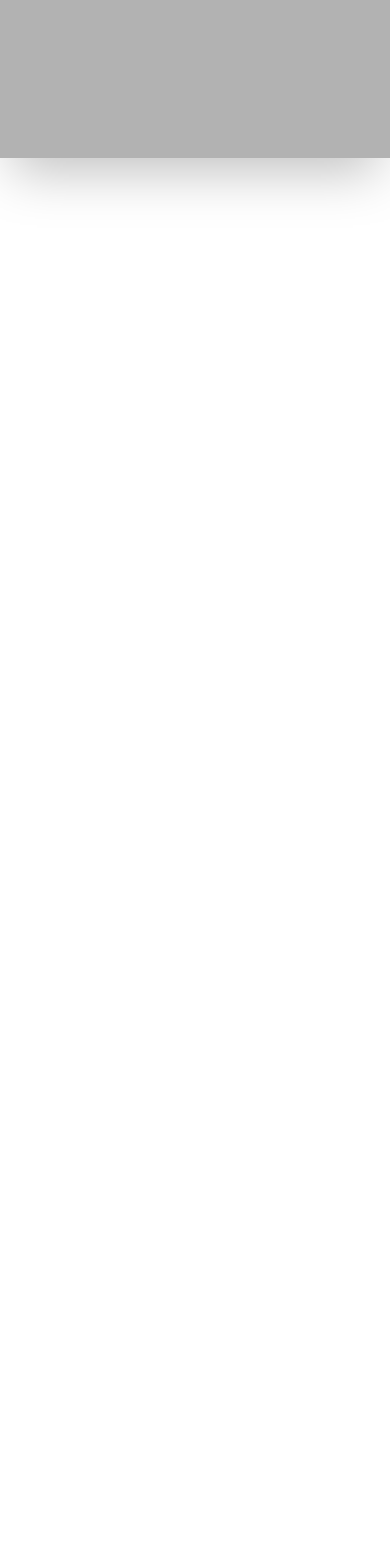
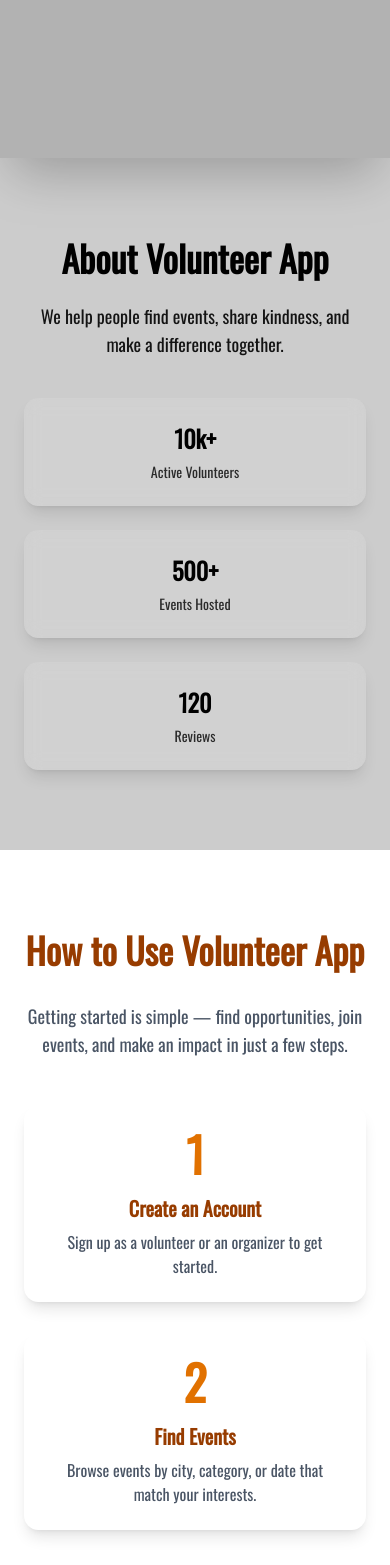
Before and after one commit to ermukhanoff007/Volunteer-App, a Next.js app: page / in a window 390 px wide. Shown: the part 432-1997 px from the top of the page. Before the commit the page ends 844 px from the top, so only its background shows below. Built offline with nearby package versions, Linux system fonts and the light colour scheme; no server answers; the database is empty.

Commit message:
added about section, fixed some issues  and added  footer

```diff
--- a/app/(home)/events/page.tsx
+++ b/app/(home)/events/page.tsx
@@ -2,7 +2,7 @@ import CityFilter from "@/components/CityFilter";
 import EventsPage from "./EventsPage";
 
 const page = () => {
-  return <div className="flex sm:flex-row flex-col items-start  justify-center p-4 gap-4">
+  return <div className="flex sm:flex-row flex-col p-4 gap-4">
     <CityFilter/>
     <EventsPage />
   </div>
--- a/app/(home)/layout.tsx
+++ b/app/(home)/layout.tsx
@@ -1,14 +1,16 @@
 import { auth } from "@/auth/auth";
+import Footer from "@/components/Footer";
 import Header from "@/components/Header";
 
 
 export default async function MainLayout({ children }: { children: React.ReactNode }) {
   const session = await auth();
-  console.log("MainLayout session:", session);
+
   return (
     <div className="relative">
       <Header session={session} />
       {children}
+      <Footer/>
     </div>
   );
 }
--- a/app/(home)/page.tsx
+++ b/app/(home)/page.tsx
@@ -1,10 +1,15 @@
+import About from "@/components/sections/About";
 import FirstSection from "@/components/sections/FirstSection";
-
+import HowToUse from "@/components/sections/HowToUse";
 
 export default function Home() {
   return (
     <div>
       <FirstSection />
+      <section id="about">
+        <About />
+      </section>
+      <HowToUse />
     </div>
   );
 }
--- a/app/globals.css
+++ b/app/globals.css
@@ -25,6 +25,8 @@ html, body {
   margin: 0;
   box-sizing: border-box;
   font-family: var(--font-oswald), sans-serif;
+  scroll-behavior: smooth;
+
 }
 *, *::before, *::after {
   box-sizing: inherit;
--- a/components/EventList.tsx
+++ b/components/EventList.tsx
@@ -1,11 +1,10 @@
 "use client";
-
 
 import Image from "next/image";
 import { useEventStore } from "@/store/eventStore";
 import { useEffect } from "react";
 import { useRouter } from "next/navigation";
-import {  IEventProps } from "@/types/event.types";
+import { IEventProps } from "@/types/event.types";
 
 export default function EventsList({ events }: IEventProps) {
   const { setEvents, filteredEvents, cityFilter } = useEventStore();
@@ -20,15 +19,23 @@ export default function EventsList({ events }: IEventProps) {
   };
 
   return (
-    <div className="flex justify-center items-start px-4 sm:py-8">
-      {filteredEvents.length === 0 && (
-        <p className="text-gray-500 text-lg italic">No events {cityFilter && `in ${cityFilter}`}</p>
-      )}
-      <div className="grid grid-cols-1 md:grid-cols-2  gap-6 w-full max-w-7xl">
+    <div className="w-full flex justify-center px-4 sm:py-8">
+      {filteredEvents.length === 0 ? (
+        <div className="flex flex-col items-center justify-center h-[600px]">
+          <p className="text-gray-500 text-lg italic">
+            No events {cityFilter && `in ${cityFilter}`}
+          </p>
+        </div>
+      ) : (
+        <div
+          className={`grid grid-cols-1 sm:grid-cols-2 md:grid-cols-3 gap-6 ${
+            filteredEvents.length === 1 ? "w-screen" : "w-full"
+          }`}
+        >
           {filteredEvents.map((event) => (
             <div
               key={event.id}
-            className="group relative bg-white rounded-2xl shadow-md overflow-hidden transition-all duration-300 hover:shadow-2xl hover:-translate-y-1 cursor-pointer border border-gray-100"
+              className="group relative bg-white rounded-2xl w-full shadow-md overflow-hidden transition-all duration-300 hover:shadow-2xl hover:-translate-y-1 cursor-pointer border border-gray-100"
               onClick={() => goToEventDetails(event.id)}
             >
               {event.image && (
@@ -60,6 +67,7 @@ export default function EventsList({ events }: IEventProps) {
             </div>
           ))}
         </div>
+      )}
     </div>
   );
 }
--- /dev/null
+++ b/components/Footer.tsx
@@ -0,0 +1,10 @@
+//Footer for the volunteer app
+export default function Footer() {
+  return (
+    <footer className="bg-amber-800 text-white py-6 mt-12">
+      <div className="container mx-auto px-6 text-center">
+        <p>&copy; {new Date().getFullYear()} Volunteer App. All rights reserved.</p>
+      </div>
+    </footer>
+  );
+}
--- a/components/Header.tsx
+++ b/components/Header.tsx
@@ -32,7 +32,7 @@ const Header = ({ session }: { session: any }) => {
     setRotate(false);
   }
   const links = [
-    { href: "/about", label: "About" },
+    { href: "/#about", label: "About" },
     { href: "/my-applications", label: "My Application" },
     { href: "/events", label: "All Events" },
   ];
--- a/components/MyApplications.tsx
+++ b/components/MyApplications.tsx
@@ -1,10 +1,16 @@
+import Link from "next/link";
 import UnSubscribeButton from "./UnsubscribeButton";
 import { IMyApplicationsProps } from "@/types/participation.types";
 
 function MyApplicationsPage({ participations }: IMyApplicationsProps) {
-  console.log(participations);
   return (
     <section className="flex items-center flex-col mt-4">
+      {participations.length === 0 && (
+        <div className="flex flex-col items-center justify-center h-[900px]">
+          <p className="text-gray-500 text-lg italic">You have not subscribed for any events yet.</p>
+          <Link href="/events"className="text-blue-500 underline" >Go to events</Link>
+        </div>
+      )}
       <div className="flex flex-col rounded-xl gap-4 items-start bg-white shadow-lg">
         {participations.map((particpation) => (
           <div
--- /dev/null
+++ b/components/sections/About.tsx
@@ -0,0 +1,27 @@
+export default function About() {
+  return (
+    <div className="relative  py-20 flex items-center justify-center text-black">
+      <div className="absolute inset-0 bg-black/20"></div>
+      <div className="relative z-10 text-center max-w-3xl px-6">
+        <h2 className="text-4xl font-bold mb-6">About Volunteer App</h2>
+        <p className="text-lg mb-10 opacity-90">
+          We help people find events, share kindness, and make a difference together.
+        </p>
+        <div className="grid grid-cols-1 md:grid-cols-3 gap-6">
+          <div className="bg-white/10 backdrop-blur-sm p-6 rounded-xl shadow-lg hover:bg-white/20 transition">
+            <h3 className="text-2xl font-semibold mb-2">10k+</h3>
+            <p className="text-sm opacity-80">Active Volunteers</p>
+          </div>
+          <div className="bg-white/10 backdrop-blur-sm p-6 rounded-xl shadow-lg hover:bg-white/20 transition">
+            <h3 className="text-2xl font-semibold mb-2">500+</h3>
+            <p className="text-sm opacity-80">Events Hosted</p>
+          </div>
+          <div className="bg-white/10 backdrop-blur-sm p-6 rounded-xl shadow-lg hover:bg-white/20 transition">
+            <h3 className="text-2xl font-semibold mb-2">120</h3>
+            <p className="text-sm opacity-80">Reviews</p>
+          </div>
+        </div>
+      </div>
+    </div>
+  );
+}
--- a/components/sections/FirstSection.tsx
+++ b/components/sections/FirstSection.tsx
@@ -3,7 +3,7 @@ import { Button } from "../ui/button";
 
 const FirstSection = () => {
   return (
-    <section className=' relative bg-[url("/e8cdfde9aa2f6c5a65e6cb78734558f7deae3b0d.jpg")] w-full bg-cover bg-center h-[500px]  shadow-2xl flex  items-center justify-center'>
+    <section className='relative bg-[url("/e8cdfde9aa2f6c5a65e6cb78734558f7deae3b0d.jpg")] w-full bg-cover bg-center h-[500px]  shadow-2xl flex  items-center justify-center'>
       <div className="absolute inset-0 bg-black/30"></div>
       <div className="flex flex-col items-center justify-center gap-3 relative z-10">
         <h1 className="text-5xl tracking-wide text-white ">Let's do it together</h1>
--- /dev/null
+++ b/components/sections/HowToUse.tsx
@@ -0,0 +1,42 @@
+import Link from "next/link";
+
+export default function HowToUse() {
+  return (
+    <section className="py-20 text-center">
+      <div className="container mx-auto px-6 max-w-5xl">
+        <h2 className="text-4xl font-bold mb-8 text-amber-800">How to Use Volunteer App</h2>
+        <p className="text-lg text-gray-600 mb-12">
+          Getting started is simple — find opportunities, join events, and make an impact in just a
+          few steps.
+        </p>
+
+        <div className="grid grid-cols-1 md:grid-cols-3 gap-8">
+          <Link
+            href="/register"
+            className="p-6 bg-white shadow-lg rounded-xl hover:-translate-y-2 transition-transform duration-300"
+          >
+            <div className="text-amber-600 text-5xl font-bold mb-4">1</div>
+            <h3 className="text-xl font-semibold mb-2 text-amber-800">Create an Account</h3>
+            <p className="text-gray-600">Sign up as a volunteer or an organizer to get started.</p>
+          </Link>
+
+          <div className="p-6 bg-white shadow-lg rounded-xl hover:-translate-y-2 transition-transform duration-300">
+            <div className="text-amber-600 text-5xl font-bold mb-4">2</div>
+            <h3 className="text-xl font-semibold mb-2 text-amber-800">Find Events</h3>
+            <p className="text-gray-600">
+              Browse events by city, category, or date that match your interests.
+            </p>
+          </div>
+
+          <div className="p-6 bg-white shadow-lg rounded-xl hover:-translate-y-2 transition-transform duration-300">
+            <div className="text-amber-600 text-5xl font-bold mb-4">3</div>
+            <h3 className="text-xl font-semibold mb-2 text-amber-800">Join & Participate</h3>
+            <p className="text-gray-600">
+              Register for an event and start making a difference in your community.
+            </p>
+          </div>
+        </div>
+      </div>
+    </section>
+  );
+}
```
Also changed, not shown: components/SideBar.tsx (+37 -7 lines), public/2-section.avif (added). Lines whose indentation alone changed are shown as unchanged.
